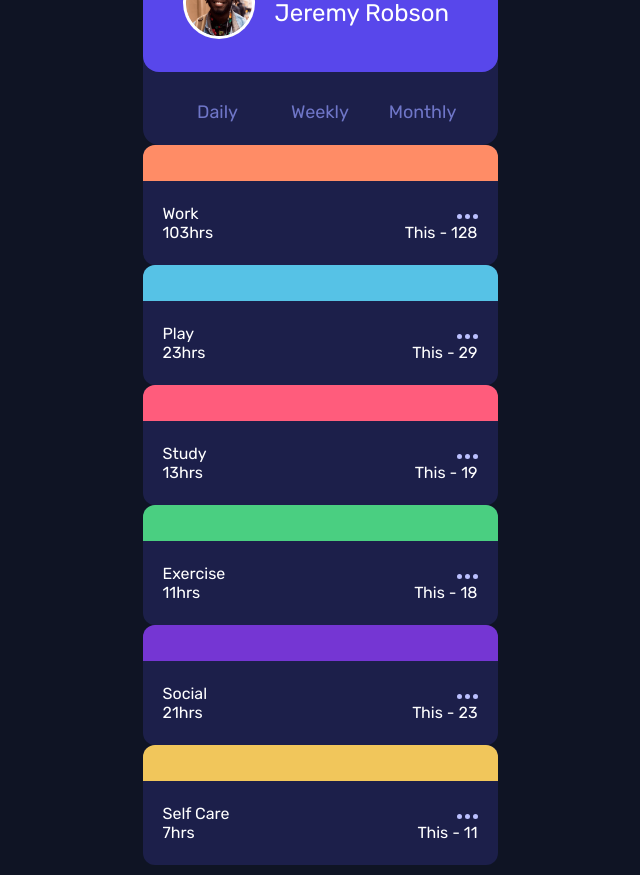
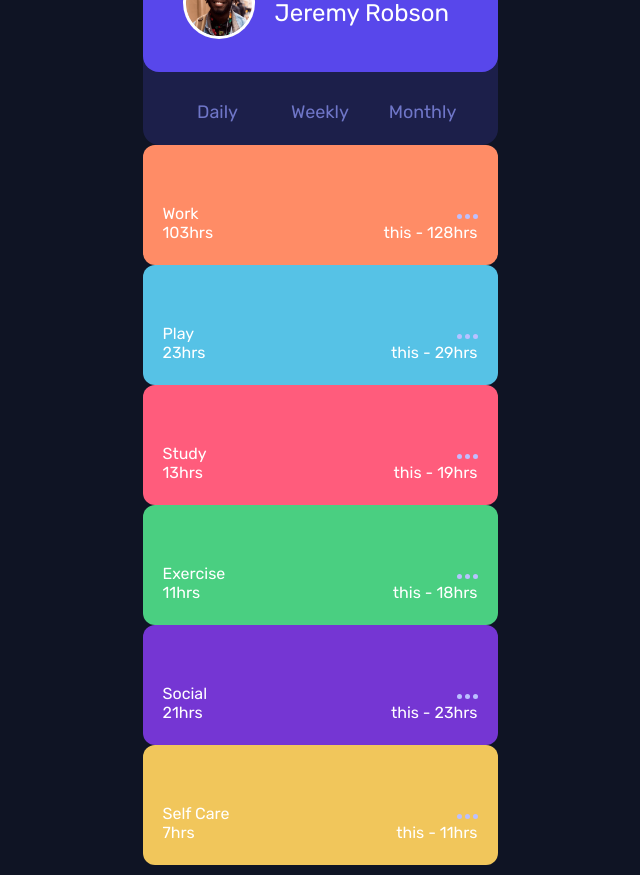
Before and after one commit to DicksenT/time-tracking, a React (Vite) app: page / in a window 1280 px wide. Shown: the whole page, without its empty margins (320-960 px from the left). Built offline with nearby package versions, Linux system fonts and the light colour scheme.

Commit message:
Implement Counting function on Track Component

```diff
--- a/src/Track.jsx
+++ b/src/Track.jsx
@@ -1,7 +1,28 @@
 
+import { useEffect, useState } from 'react'
 import ellipsis from './images/icon-ellipsis.svg'
 
 function Track(props){
+    function count(status){
+    const [numUp, setNumUp] = useState(0)
+    useEffect(() =>{
+        setNumUp(0);
+        let duration = 500 / status
+        let counter = setInterval(()=>{
+            setNumUp(prevNumUp => {
+                if (prevNumUp < status) {
+                  return prevNumUp + 1;
+                } else {
+                  clearInterval(counter);
+                  return prevNumUp;
+                }
+              });
+
+        },duration)
+        return ()=> {clearInterval(counter)}
+    },[status])
+    return <span>{numUp}</span>
+}
 
     const bgColor = {
         'backgroundColor': props.bgColor
@@ -11,11 +32,12 @@ function Track(props){
         'daily': 'day',
         'weekly': 'week',
         'monthly': 'month'
+
     }
 
     return(
-        <li className="track">
-            <div className="top-img-container" style={bgColor}>
+        <li className="track" style={bgColor}>
+            <div className="top-img-container" >
                 <img src={props.img} alt="" />
             </div>
             <div className="info">
@@ -29,16 +51,16 @@ function Track(props){
                 </div>
                 <div className="time">
                     <span className="now">
-                        {props.now}hrs
+                        {count(props.now)}hrs
                     </span>
                     <p>
-                        This {interval[props.interval]} - {props.last}
+                        this {interval[props.interval]} - {count(props.last)}hrs
                     </p>
                 </div>
-
-
             </div>
         </li>
     )
+
 }
+
 export default Track
```
